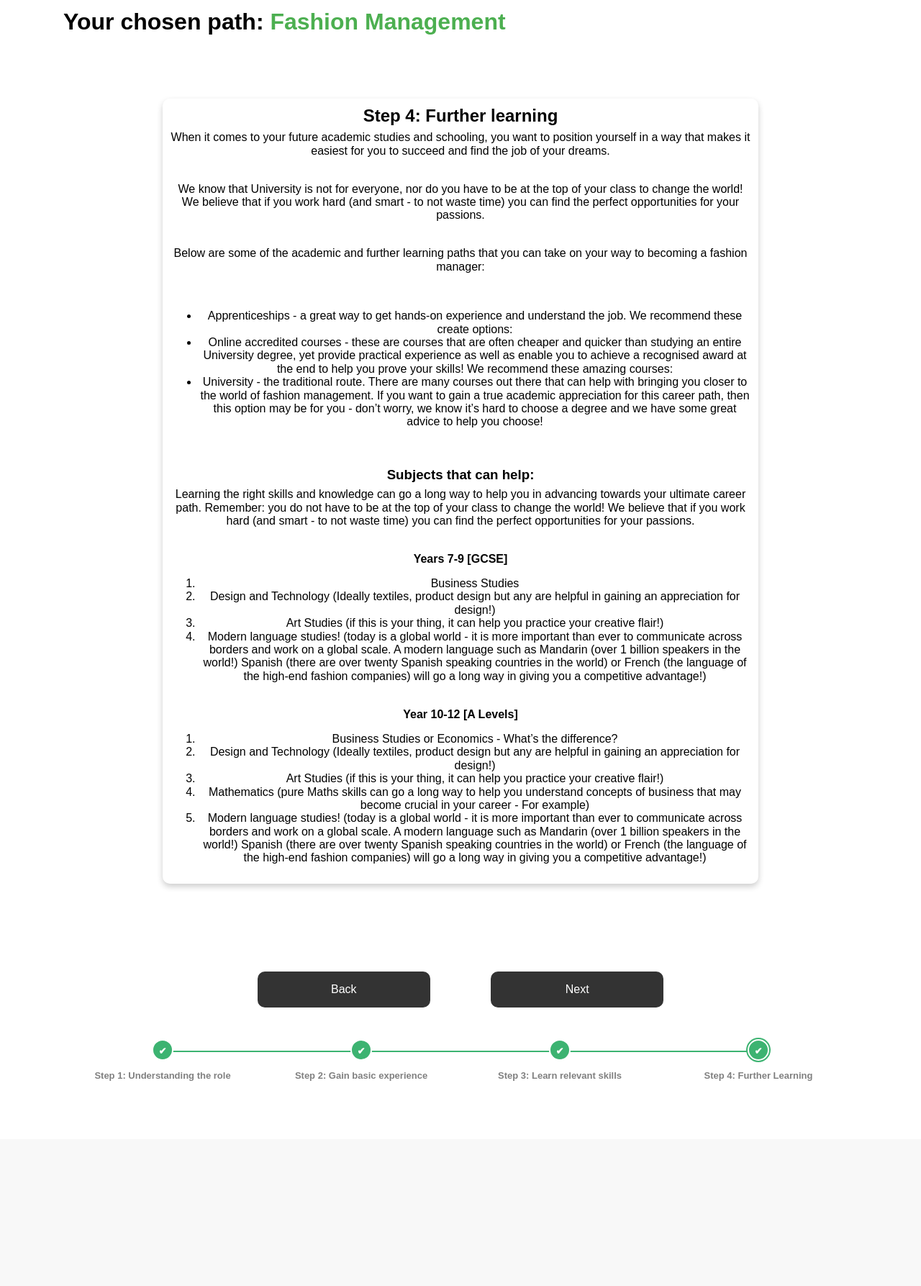
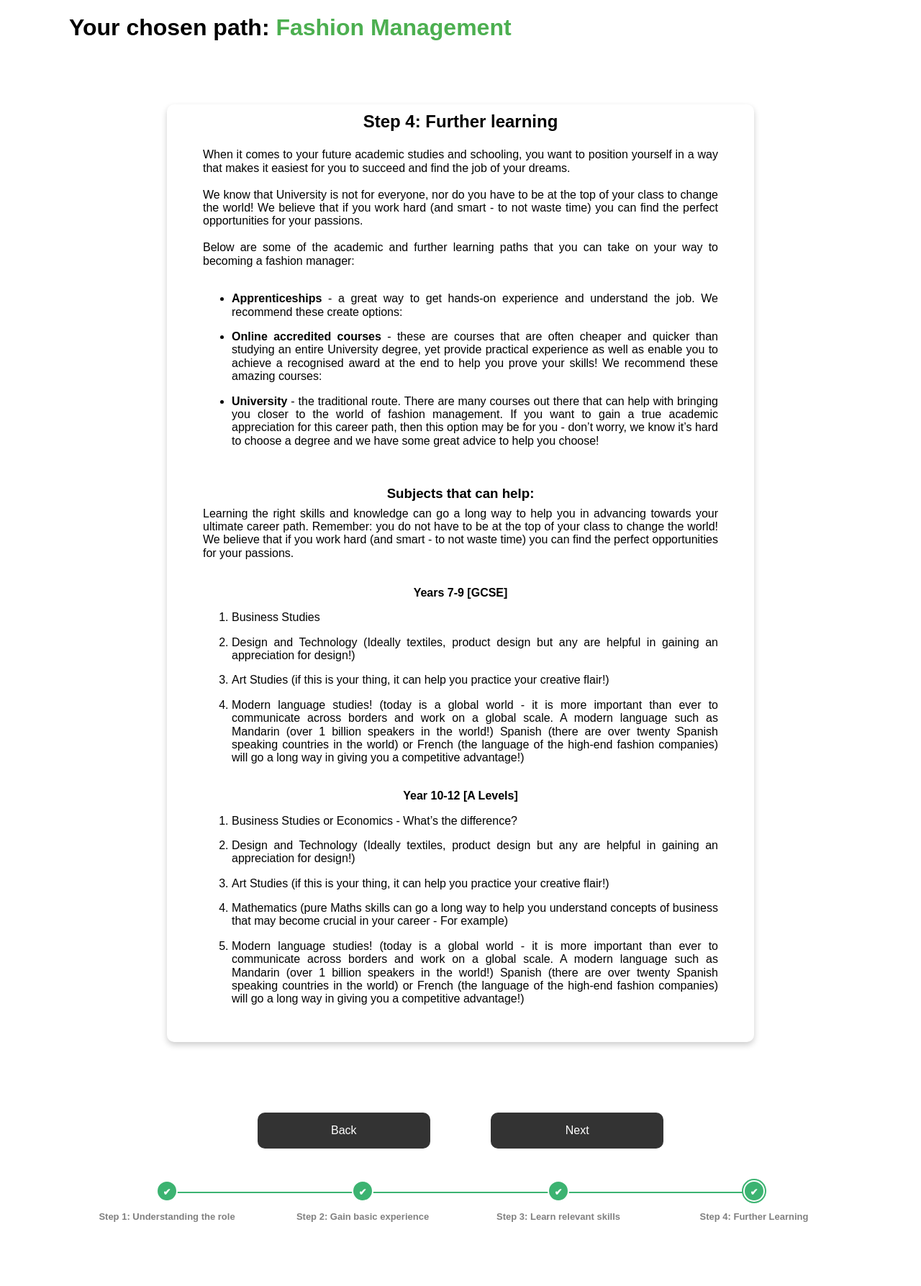
Before and after one commit to tela1505/wayfinder, a Flask app: page /fashion/4 in a window 1280 px wide. Shown: the part 68-1855 px from the top of the page at 72% size. Before the commit the page ends 1570 px from the top, so only its background shows below. Run offline with Flask 2, Linux system fonts and the light colour scheme; some libraries are stand-ins or nearby versions.

Commit message:
All steps styled

```diff
--- a/app/static/css/main.css
+++ b/app/static/css/main.css
@@ -58,7 +58,7 @@ header * {
 /*GENERAL PAGE*/
 
 .container {
-    margin: 10vh;
+    margin: 11vh;
 }
 
 
@@ -463,24 +463,27 @@ article {
 
 /*STYLING STEP CARDS*/
 .step-card {
-    margin: 10vh 0vh 8vh 0vh !important;
-}
-
-.post-card {
+    margin: 10vh 0vh 5vh 0vh !important;
     width: 75%;
 }
 
-.step-card ol ul {
-    padding: 0px !important;
-    margin: 0px !important;
+/*.step-card ol, ul {*/
+/*    padding: 0px !important;*/
+/*    margin: 0px !important;*/
+/*}*/
+
+.post-card-text p {
+    text-align: justify !important;
+    margin: 0px;
 }
 
-.step-card p li {
+.post-card-text li {
     text-align: justify !important;
+    margin: 2vh 0vh;
 }
 
 .post-card-text {
-    margin: 8vh 5vh;
+    margin: 3vh 5vh 5vh 5vh;
 }
 
 
--- a/app/templates/fashion_management/fashion_step2.html
+++ b/app/templates/fashion_management/fashion_step2.html
@@ -6,12 +6,14 @@
     <div class="step-wrapper">
         <div class="post-card step-card">
             <h2>Step 2: Gain basic experience</h2>
+            <div class="post-card-text">
                 <p>Now that you understand what this job entails, let’s start learning about what it really takes to excel in the role! To do this, its best to get hands-on. Meaning we need to find a way to gain basic work experience and role-related knowledge. There are three simple techniques that we recommend when it comes to asking for work experience:</p>
                 <ol>
                     <li>Create a very basic CV - it is never too early to start thinking about presenting yourself in a short and impressive way, and that is exactly what a CV should do - <a href="{{ url_for('main.cv') }}">Learn More</a>.</li>
                     <li>Cold email looking for experience - a cold email is one where you don’t already know the individual that you are contacting personally, let us show you our recommended steps - <a href="{{ url_for('main.cold') }}">Learn More</a>.</li>
                     <li>Use your creativity to unlock opportunities - by this, we mean to think outside the box. We want you to use all of your available resources, such as who you know and where you live, to help your search. You will be surprised with just how well suited you are to find opportunities - <a href="{{ url_for('main.fashion') }}">Learn More</a>.</li>
                 </ol>
+            </div>
         </div>
     </div>
     <div class="step-control">
--- a/app/templates/fashion_management/fashion_step3.html
+++ b/app/templates/fashion_management/fashion_step3.html
@@ -5,6 +5,7 @@
     <div class="step-wrapper">
         <div class="post-card step-card">
             <h2>Step 3: Learn relevant skills</h2>
+            <div class="post-card-text">
                 <p>To stand out from the crowd, it is important to identify which skills will help you excel and succeed in a fashion management career. The skills we believe are highly desirable for this role are:</p>
                 <br>
                 <ul>
@@ -20,7 +21,9 @@
                     <li>Design and the creative fashion process</li>
                 </ul>
                 <br>
+                <br>
                 <p>For each of these skills and domain areas, we have compiled a list of relevant resources that we believe will help you out a lot! They are fun, short and sweet videos that do a great job of explaining all the basic concepts required.</p>
+            </div>
         </div>
     </div>
     <div class="step-control">
--- a/app/templates/fashion_management/fashion_step4.html
+++ b/app/templates/fashion_management/fashion_step4.html
@@ -5,6 +5,7 @@
     <div class="step-wrapper">
         <div class="post-card step-card">
             <h2>Step 4: Further learning</h2>
+            <div class="post-card-text">
                 <p>When it comes to your future academic studies and schooling, you want to position yourself in a way that makes it easiest for you to succeed and find the job of your dreams.</p>
                 <br>
                 <p>We know that University is not for everyone, nor do you have to be at the top of your class to change the world! We believe that if you work hard (and smart - to not waste time) you can find the perfect opportunities for your passions.</p>
@@ -12,14 +13,15 @@
                 <p>Below are some of the academic and further learning paths that you can take on your way to becoming a fashion manager:</p>
                 <br>
                 <ul>
-                <li>Apprenticeships - a great way to get hands-on experience and understand the job. We recommend these create options:</li>
-                <li>Online accredited courses - these are courses that are often cheaper and quicker than studying an entire University degree, yet provide practical experience as well as enable you to achieve a recognised award at the end to help you prove your skills! We recommend these amazing courses:</li>
-                <li>University - the traditional route. There are many courses out there that can help with bringing you closer to the world of fashion management. If you want to gain a true academic appreciation for this career path, then this option may be for you - don’t worry, we know it’s hard to choose a degree and we have some great advice to help you choose!</li>
+                    <li><b>Apprenticeships</b> - a great way to get hands-on experience and understand the job. We recommend these create options:</li>
+                    <li><b>Online accredited courses</b> - these are courses that are often cheaper and quicker than studying an entire University degree, yet provide practical experience as well as enable you to achieve a recognised award at the end to help you prove your skills! We recommend these amazing courses:</li>
+                    <li><b>University</b> - the traditional route. There are many courses out there that can help with bringing you closer to the world of fashion management. If you want to gain a true academic appreciation for this career path, then this option may be for you - don’t worry, we know it’s hard to choose a degree and we have some great advice to help you choose!</li>
                 </ul>
                 <br>
                 <br>
                 <h3>Subjects that can help:</h3>
                 <p>Learning the right skills and knowledge can go a long way to help you in advancing towards your ultimate career path. Remember: you do not have to be at the top of your class to change the world! We believe that if you work hard (and smart - to not waste time) you can find the perfect opportunities for your passions.</p>
+                <br>
                 <br>
                 <h4>Years 7-9 [GCSE]</h4>
                 <ol>
@@ -37,6 +39,7 @@
                     <li>Mathematics (pure Maths skills can go a long way to help you understand concepts of business that may become crucial in your career - For example)</li>
                     <li>Modern language studies! (today is a global world - it is more important than ever to communicate across borders and work on a global scale. A modern language such as Mandarin (over 1 billion speakers in the world!) Spanish (there are over twenty Spanish speaking countries in the world) or French (the language of the high-end fashion companies) will go a long way in giving you a competitive advantage!)</li>
                 </ol>
+            </div>
         </div>
     </div>
     <br>
```
Lines whose indentation alone changed are shown as unchanged.
